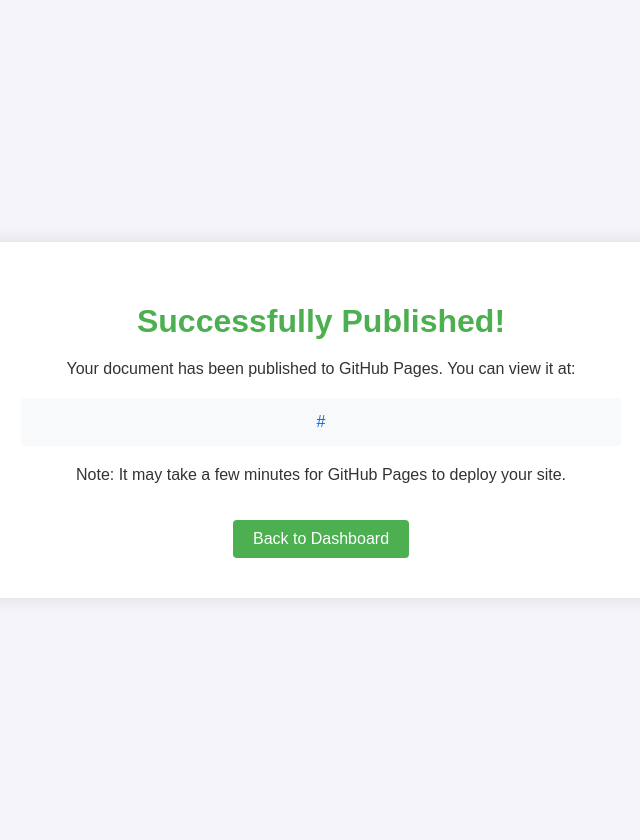
After one commit to Hitheshaum/live-resume, a Flask app: template templates/github_success.html in a window 1280 px wide. The commit adds this page. Shown: the whole page, without its empty margins (319-959 px from the left). Run offline with Flask 3, Linux system fonts and the light colour scheme; the template is opened without the code that fills it: most values are stand-ins (such as "Sample title", 1, 10 or a date in 2020); parts of the project's set-up code (start-up, migrations or seed data) failed here and were passed over.

Commit message:
Add dedicated GitHub success page
- Created new github_success.html template for better UX
- Updated handle_github_save to render success page
- Modified submitToGitHub JS to handle HTML response

```diff
--- a/app.py
+++ b/app.py
@@ -349,7 +349,7 @@ def handle_github_save():
         html_content = styled_content[styled_content.find('</style>') + 8:].strip()
 
         url = save_to_github(html_content, css_content, repo_name)
-        return {"url": url}
+        return render_template('github_success.html', url=url)
     except Exception as e:
         return {"error": str(e)}, 500
 
--- /dev/null
+++ b/templates/github_success.html
@@ -0,0 +1,73 @@
+<!doctype html>
+<html lang="en">
+<head>
+    <meta charset="utf-8">
+    <title>Published to GitHub</title>
+    <style>
+        body {
+            font-family: Arial, sans-serif;
+            background-color: #f4f4f9;
+            color: #333;
+            margin: 0;
+            padding: 20px;
+            display: flex;
+            flex-direction: column;
+            align-items: center;
+            justify-content: center;
+            min-height: 100vh;
+        }
+        .success-container {
+            background: #fff;
+            padding: 40px;
+            border-radius: 8px;
+            box-shadow: 0 0 20px rgba(0, 0, 0, 0.1);
+            text-align: center;
+            max-width: 600px;
+            width: 100%;
+        }
+        h1 {
+            color: #4CAF50;
+            margin-bottom: 20px;
+        }
+        .github-url {
+            margin: 20px 0;
+            padding: 15px;
+            background: #f8f9fa;
+            border-radius: 4px;
+            word-break: break-all;
+        }
+        .github-url a {
+            color: #0366d6;
+            text-decoration: none;
+        }
+        .github-url a:hover {
+            text-decoration: underline;
+        }
+        .back-button {
+            background-color: #4CAF50;
+            color: white;
+            border: none;
+            padding: 10px 20px;
+            border-radius: 4px;
+            cursor: pointer;
+            text-decoration: none;
+            margin-top: 20px;
+            display: inline-block;
+        }
+        .back-button:hover {
+            background-color: #45a049;
+        }
+    </style>
+</head>
+<body>
+    <div class="success-container">
+        <h1>Successfully Published!</h1>
+        <p>Your document has been published to GitHub Pages. You can view it at:</p>
+        <div class="github-url">
+            <a href="{{ url }}" target="_blank">{{ url }}</a>
+        </div>
+        <p>Note: It may take a few minutes for GitHub Pages to deploy your site.</p>
+        <a href="{{ url_for('dashboard') }}" class="back-button">Back to Dashboard</a>
+    </div>
+</body>
+</html>
```
Also changed, not shown: templates/render.html (+10 -9 lines).
